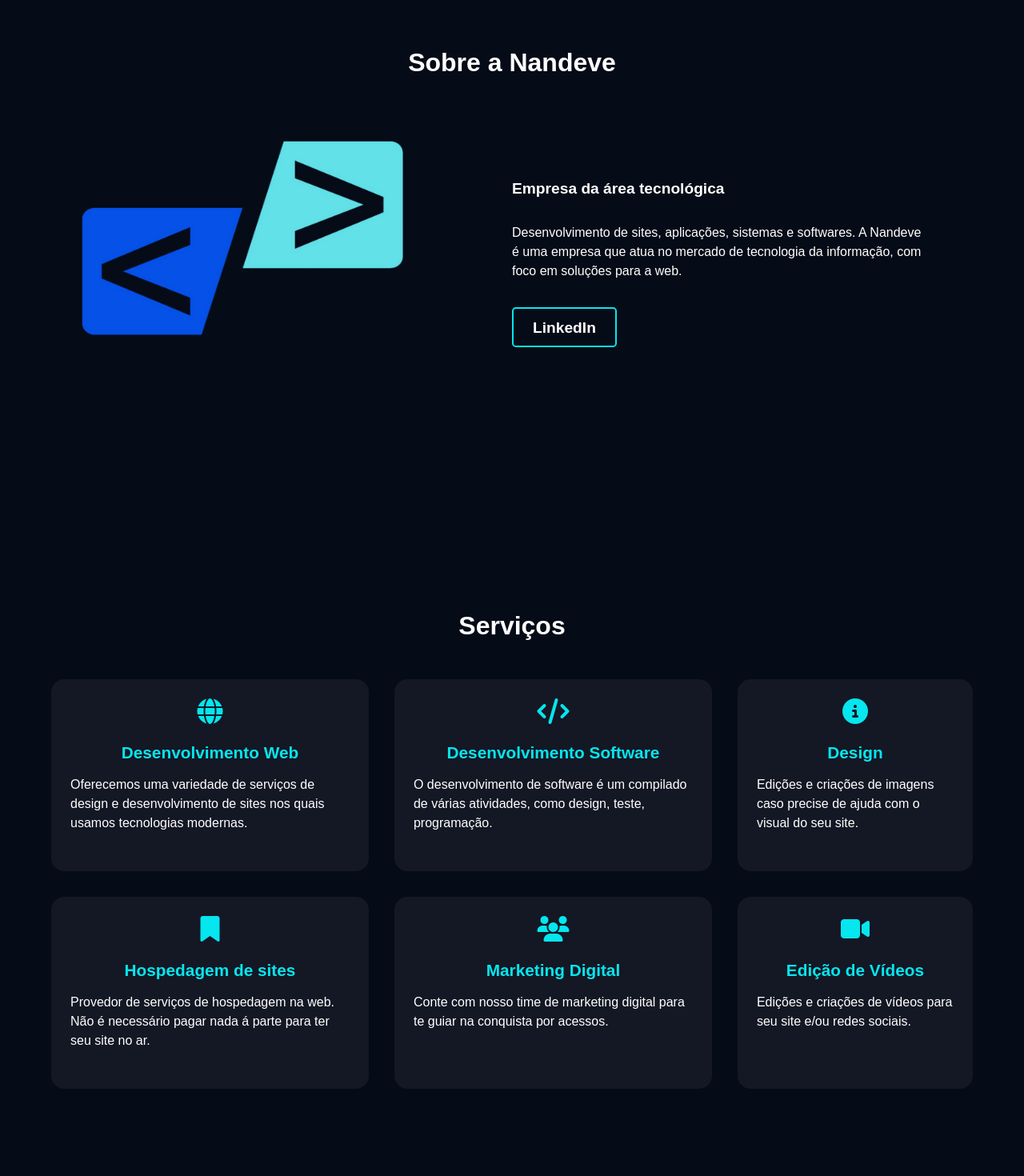
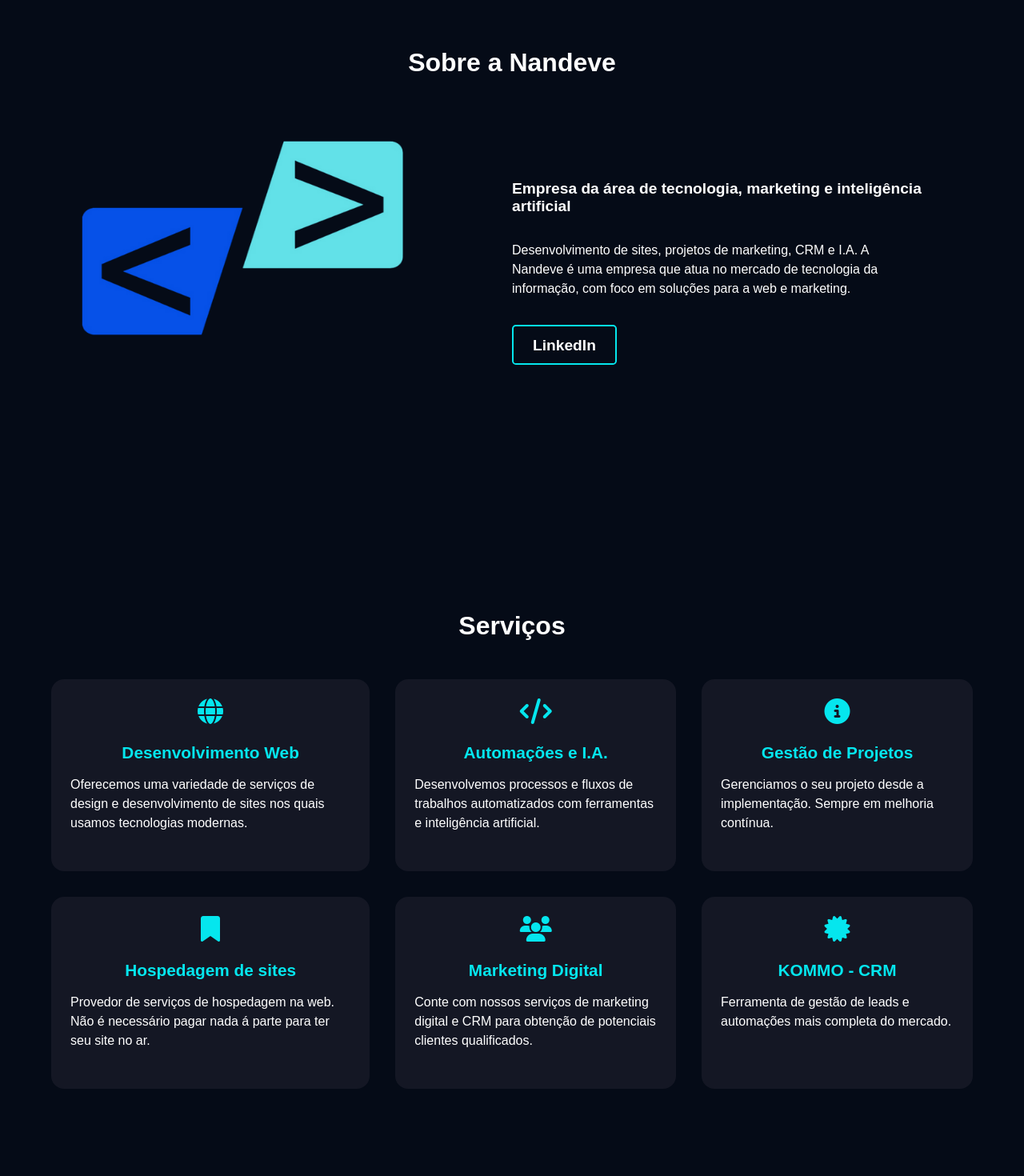
Before and after one commit to nandovbr/nandeve-site, a React (Create React App) app: page / in a window 1280 px wide. Shown: the part 800-2270 px from the top of the page at 80% size. Built offline with nearby package versions, Linux system fonts and the light colour scheme.

Commit message:
ajustes para foco em mkt e tech

```diff
--- a/src/views/About/About.jsx
+++ b/src/views/About/About.jsx
@@ -22,10 +22,10 @@
         <img src={img9} alt="" />
         </div>
         <div  className="right-content">
-        <h2>Empresa da área tecnológica</h2>
+        <h2>Empresa da área de tecnologia, marketing e inteligência artificial</h2>
         <p>
-          Desenvolvimento de sites, aplicações, sistemas e softwares.
-          A Nandeve é uma empresa que atua no mercado de tecnologia da informação, com foco em soluções para a web.
+          Desenvolvimento de sites, projetos de marketing, CRM e I.A.
+          A Nandeve é uma empresa que atua no mercado de tecnologia da informação, com foco em soluções para a web e marketing.
         </p>
         <a href="https://www.linkedin.com/in/nandorodrigues/" target="_blank" rel="noopener noreferrer">LinkedIn</a>
         </div>
--- a/src/views/Service/Service.jsx
+++ b/src/views/Service/Service.jsx
@@ -9,11 +9,11 @@
       <h1>Serviços</h1>
       <div className="boxes">
         <ServiceBox animation = "fade-up" icon = "fas fa-globe" heading = "Desenvolvimento Web" text = "Oferecemos uma variedade de serviços de design e desenvolvimento de sites nos quais usamos tecnologias modernas." />
-        <ServiceBox animation = "fade-up" icon = "fas fa-code" heading = "Desenvolvimento Software" text = "O desenvolvimento de software é um compilado de várias atividades, como design, teste, programação."/>
-        <ServiceBox animation = "fade-up" icon = "fas fa-info-circle" heading = "Design" text = "Edições e criações de imagens caso precise de ajuda com o visual do seu site." />
+        <ServiceBox animation = "fade-up" icon = "fas fa-code" heading = "Automações e I.A." text = "Desenvolvemos processos e fluxos de trabalhos automatizados com ferramentas e inteligência artificial."/>
+        <ServiceBox animation = "fade-up" icon = "fas fa-info-circle" heading = "Gestão de Projetos" text = "Gerenciamos o seu projeto desde a implementação. Sempre em melhoria contínua." />
         <ServiceBox animation = "fade-up" icon = "fas fa-bookmark" heading = "Hospedagem de sites" text = "Provedor de serviços de hospedagem na web. Não é necessário pagar nada á parte para ter seu site no ar." />
-        <ServiceBox animation = "fade-up" icon = "fas fa-users" heading = "Marketing Digital" text = "Conte com nosso time de marketing digital para te guiar na conquista por acessos." />
-        <ServiceBox animation = "fade-up" icon = "fas fa-video" heading = "Edição de Vídeos" text = "Edições e criações de vídeos para seu site e/ou redes sociais." />
+        <ServiceBox animation = "fade-up" icon = "fas fa-users" heading = "Marketing Digital" text = "Conte com nossos serviços de marketing digital e CRM para obtenção de potenciais clientes qualificados." />
+        <ServiceBox animation = "fade-up" icon = "fas fa-certificate" heading = "KOMMO - CRM" text = "Ferramenta de gestão de leads e automações mais completa do mercado." />
       </div>
     </div>
     </>
```
Also changed, not shown: src/images/home_page.png.
